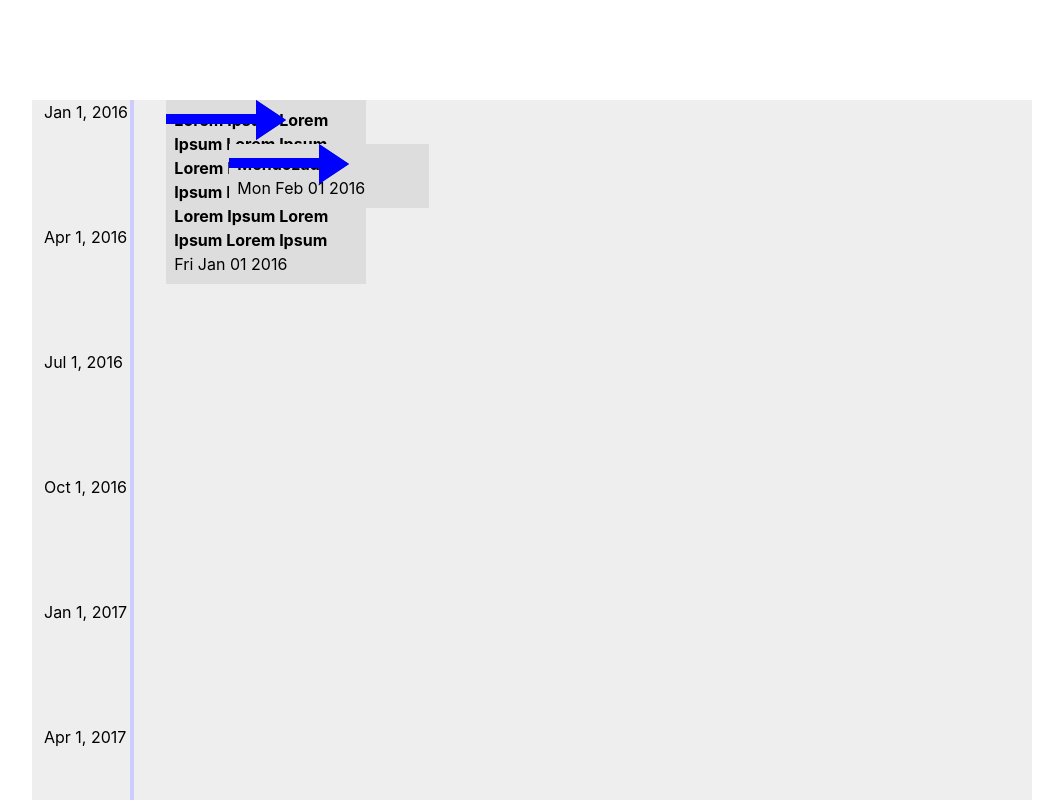
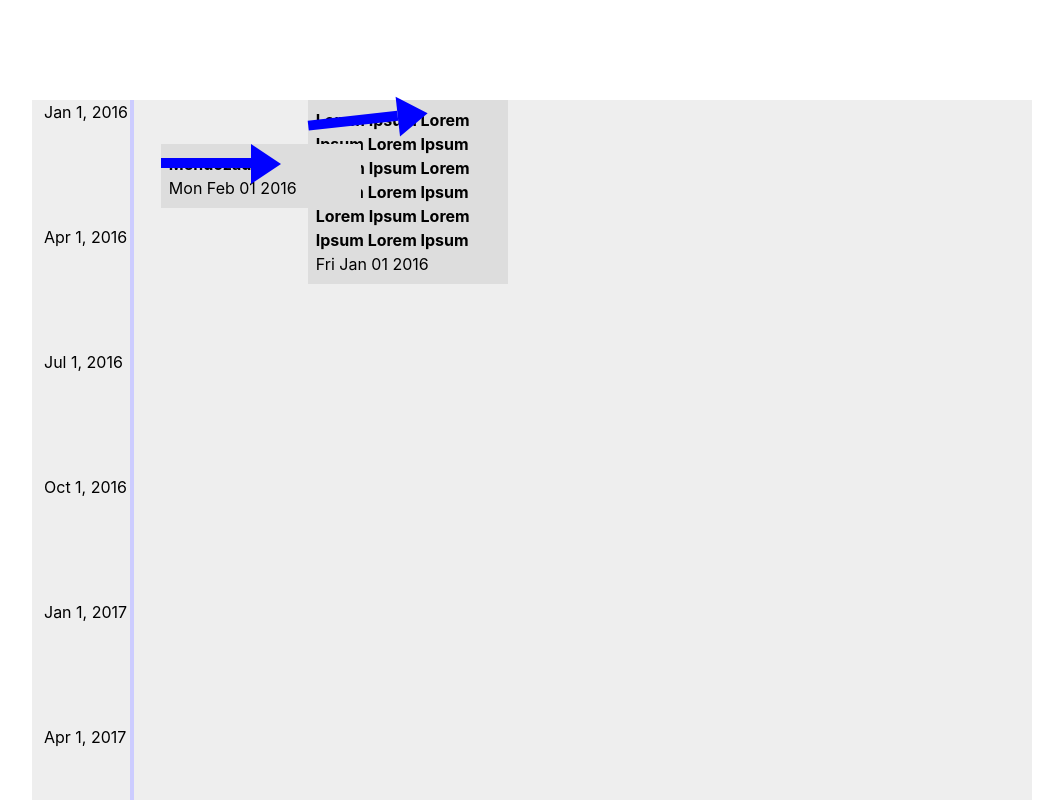
Before and after one commit to adambossy/timeline, a React (Create React App) app: page / in a window 1280 px wide. Shown: the top 800 px of the page, without its empty margins (68-1131 px from the left). Built offline with nearby package versions, Linux system fonts and the light colour scheme.

Commit message:
Got the thing rendering again after fubaring refs

```diff
--- a/src/App.js
+++ b/src/App.js
@@ -1,4 +1,4 @@
-import React, { Component, useEffect, useRef } from 'react'
+import React, { Component, useEffect, useRef, useState } from 'react'
 import './App.css';
 
 const state = {
@@ -56,6 +56,7 @@ class EventBox {
         this.fx = 0
         this.fy = 0
         this.isOverlapping = false
+        this.angles = []
     }
 
     centerX = () => {
@@ -294,7 +295,7 @@ class SimpleIterativeTimeline {
             const days = this.dayDiff(startDate, e.date)
             const y = (days / totalDays) * canvasHeight
 
-            return new EventBox(e, x, y, 0, 0)
+            return new EventBox(e, x, y, e.width, e.height)
         });
     }
 
@@ -305,27 +306,39 @@ class SimpleIterativeTimeline {
 }
 
 const UIBox = React.forwardRef((props, ref) => {
-	const {i, events, name, date} = props
+    const {event, box} = props
+    /*
     const vectorRefs = useRef([]);
-
     useEffect(() => {
     	const ref = vectorRefs.current[i]
     })
+    */
 
-	return (
-		<div key={i} className="Canvas-event" ref={ref} {...props}>
-			<div className="Canvas-event-name">{name}</div>
-			<div className="Canvas-event-date">{date}</div>
-			{
-				events.map((e, i) => {
-					return (
-						<div className="arrow" ref={el => vectorRefs[i] = el}>
+    let date
+    if (event.date) {
+        date = event.date.toDateString()
+    }
+
+    let vectors = []
+    if (typeof box !== "undefined") {
+        box.angles.map((angle, j) => {
+            const style = {
+                "-webkit-transform": "rotate(" + angle + "deg)"
+            }
+            vectors.push(
+                <div key={j} className="arrow" style={style} /*ref={el => vectorRefs[j] = el}*/>
                     <div className="line"></div>
                     <div className="point"></div>
                 </div>
             )
         })
     }
+
+	return (
+		<div className="Canvas-event" ref={ref}>
+			<div className="Canvas-event-name">{event.name}</div>
+			<div className="Canvas-event-date">{date}</div>
+			{vectors}
 		</div>
 	)
 });
@@ -333,10 +346,8 @@ const UIBox = React.forwardRef((props, ref) => {
 // class TimelineUI extends Component {
 const TimelineUI = ({ events, startDate, endDate, canvasHeight, interval }) => {
 
-    let timeline = null
-    let state = {
-        eventUIs: []
-    }
+    const [timeline, setTimeline] = useState(null)
+    const [boxes, setBoxes] = useState([])
 
     const eventRefs = useRef([]);
 
@@ -347,20 +358,21 @@ const TimelineUI = ({ events, startDate, endDate, canvasHeight, interval }) => {
 
     const init = () => {
         if (!timeline) {
-            timeline = new SimpleIterativeTimeline(events, startDate, endDate, canvasHeight)
-            // TODO Not passing the width and height into the timeline constructor to keep the timeline free from side-effecting UI as much as possible
+            console.log("timeline " + !timeline)
+
             events.map((e, i) => {
                 const ref = eventRefs.current[i]
-                const box = timeline.boxes[i]
-                const width = ref.clientWidth
-                const height = ref.clientHeight
-                box.width = width
-                box.height = height
+                console.log("REF " + ref)
+                e.width = ref.clientWidth
+                e.height = ref.clientHeight
             })
+
+            setTimeline(new SimpleIterativeTimeline(events, startDate, endDate, canvasHeight))
         }
     }
 
     const draw = () => {
+        if (timeline) {
             timeline.boxes.map((b, i) => {
                 // Update positions
                 const ref = eventRefs.current[i]
@@ -369,15 +381,21 @@ const TimelineUI = ({ events, startDate, endDate, canvasHeight, interval }) => {
                 ref.setAttribute('style', style)
 
                 // Draw vectors
-        	timeline.boxes.map((boxB, i) => {
+                timeline.boxes.map((boxB, j) => {
                     const boxA = b
                     const dx = boxB.centerX() - boxA.centerX()
                     const dy = boxB.centerY() - boxA.centerY()
                     const angle = Math.atan2(dy, dx) * 180 / Math.PI
+                    boxA.angles[i] = angle
+                    boxB.angles[j] = 360 - angle
                     console.log("angle " + angle)
                 })
 
             });
+
+            setBoxes(timeline.boxes)
+        }
+
 
 		// this.forceUpdate()
     }
@@ -395,18 +413,13 @@ const TimelineUI = ({ events, startDate, endDate, canvasHeight, interval }) => {
 		for (let i = 0; i < events.length; i++) {
 			const e = events[i]
 
-			let date
-			if (e.date) {
-				date = e.date.toDateString()
+            let box
+            if (i < boxes.length) {
+                box = boxes[i]
             }
 
 			uiBoxes.push(
-				<UIBox
-					i={i}
-					events={events}
-					name={e.name}
-					date={date}
-					ref={el => eventRefs.current[i] = el}/>
+				<UIBox event={e} box={box} ref={el => eventRefs.current[i] = el} />
 			)
 		}
 		return uiBoxes
@@ -424,6 +437,7 @@ const TimelineUI = ({ events, startDate, endDate, canvasHeight, interval }) => {
                         const offsetDate = new Date(startDate)
                         const tickDate = new Date(offsetDate.setMonth(offsetDate.getMonth() + (i * interval)))
                         return <div
+                            key={i}
                             className="Canvas-tick"
                             style={style}>
                                 {tickDate.toLocaleDateString('en-us', { year:"numeric", month:"short", day:"numeric"})}
```
Lines whose indentation alone changed are shown as unchanged.
